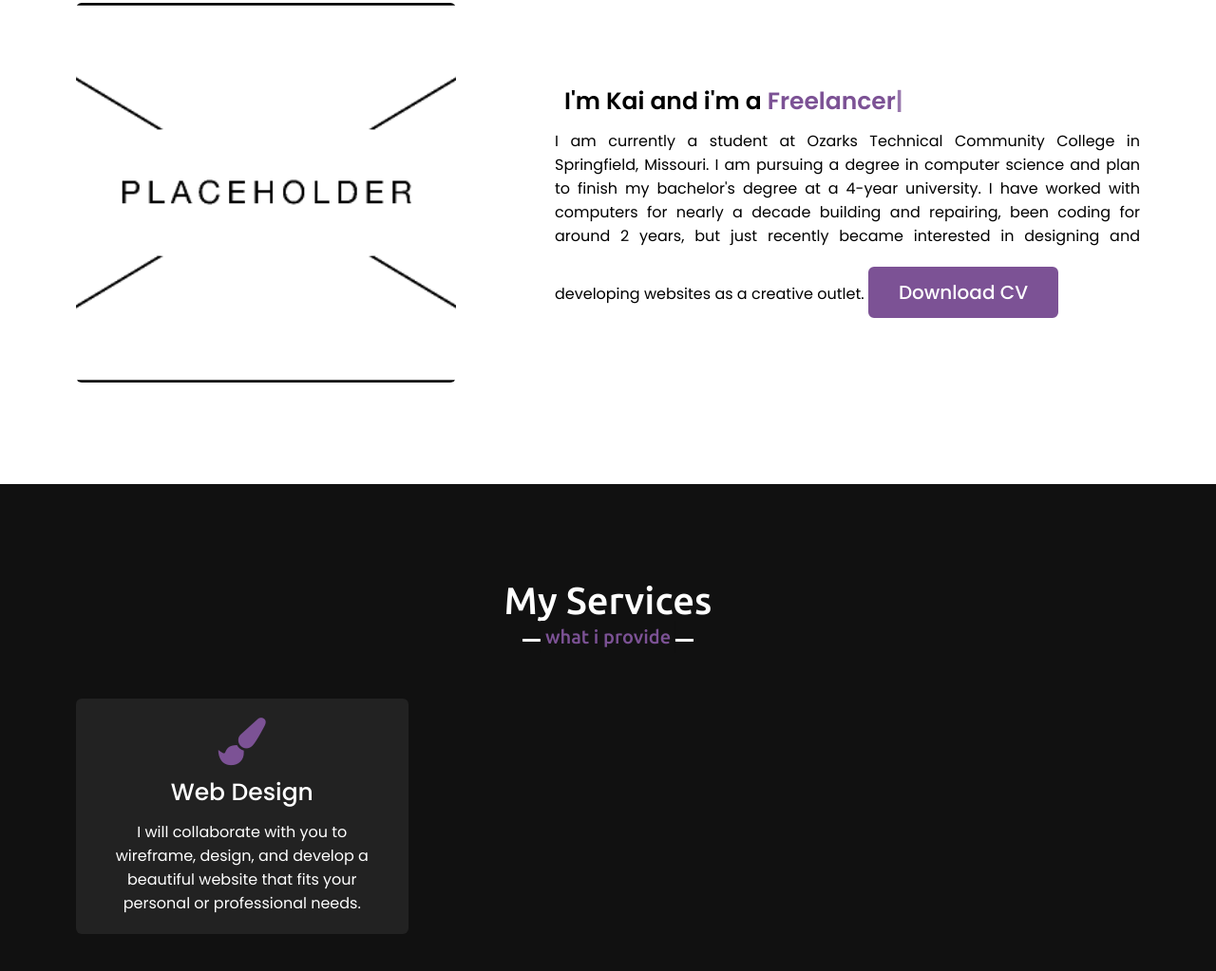
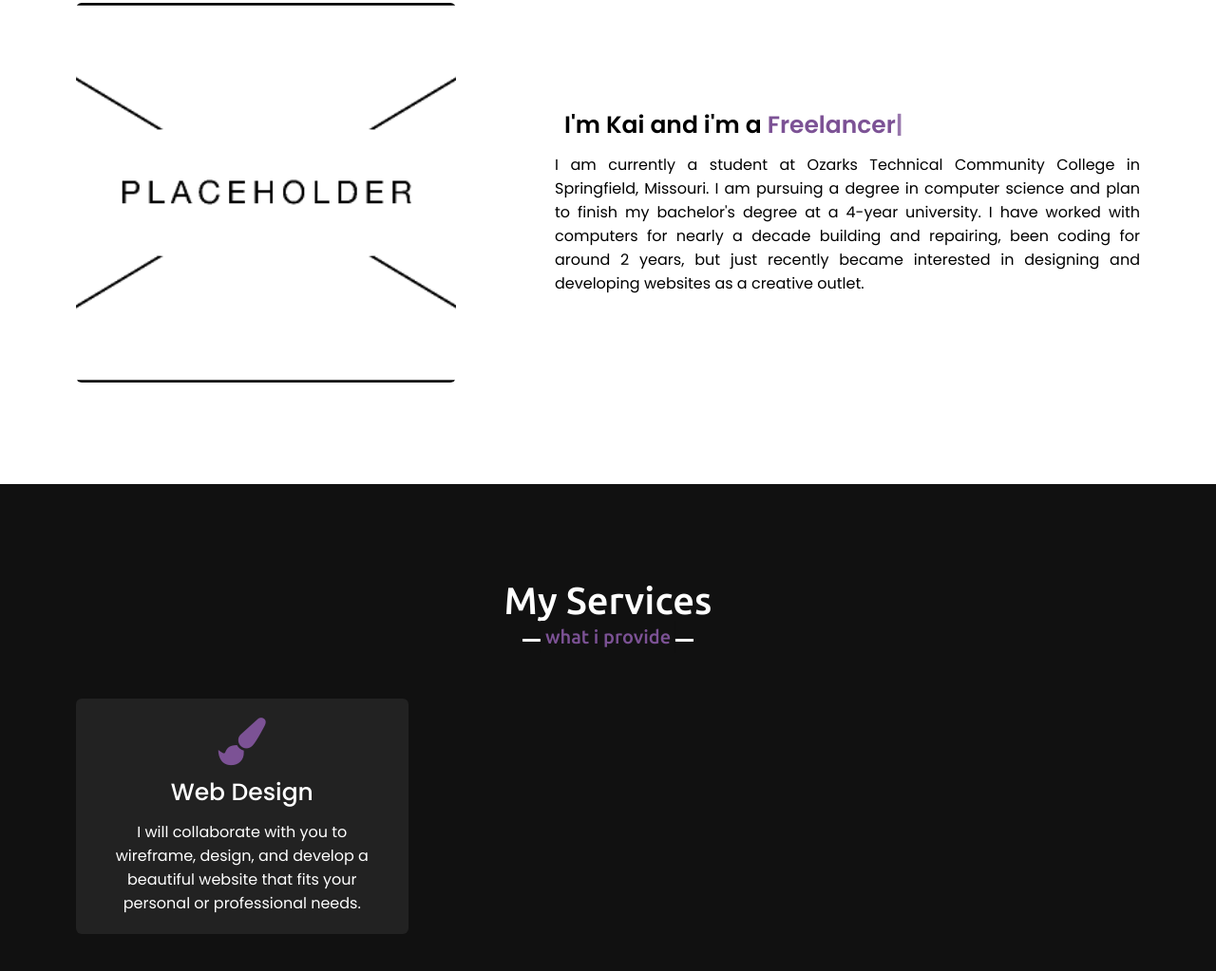
Before and after one commit to gitKairo/PersonalPortfolio, a plain HTML site: page index.html in a window 1280 px wide. Shown: the part 1023-2046 px from the top of the page at 95% size. Drawn offline with nearby package versions, Linux system fonts and the light colour scheme.

Commit message:
added favicon

```diff
--- a/index.html
+++ b/index.html
@@ -9,6 +9,7 @@
     <script src="https://cdnjs.cloudflare.com/ajax/libs/typed.js/2.0.12/typed.min.js"></script>
     <link rel="stylesheet" href="style.css">
     <link rel="stylesheet" href="https://cdnjs.cloudflare.com/ajax/libs/font-awesome/4.7.0/css/font-awesome.min.css">
+    <link rel="icon" type="image/x-icon" href="images/favicon.png">
 </head>
 <!--
     Name: Kai Ruge
@@ -17,7 +18,6 @@
  -->
 
 <body>
-
     <!-- scroll up button -->
     <div class="scroll-up-btn">
         <i class="fa fa-angle-up"></i>
@@ -70,7 +70,7 @@
                     <div class="text">I'm Kai and i'm a <span class="typing-2"></span></div>
                     <p>
                         I am currently a student at Ozarks Technical Community College in Springfield, Missouri. I am pursuing a degree in computer science and plan to finish my bachelor's degree at a 4-year university. I have worked with computers for nearly a decade building and repairing, been coding for around 2 years, but just recently became interested in designing and developing websites as a creative outlet.
-                        <a href="#">Download CV</a>
+                        <!-- <a href="#">Download CV</a> -->
                     </p>
                 </div>
             </div>
```
Also changed, not shown: images/favicon.png (added).
